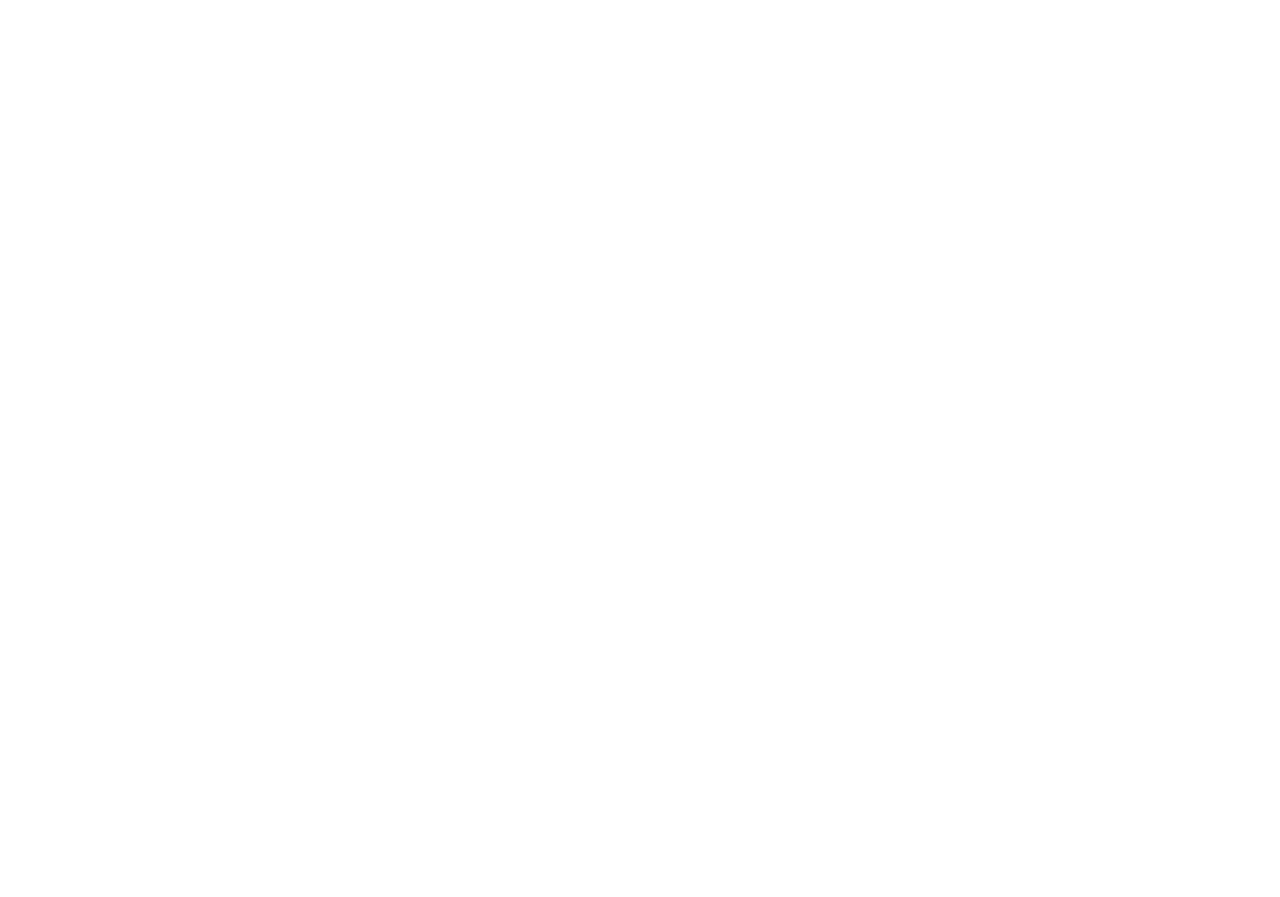
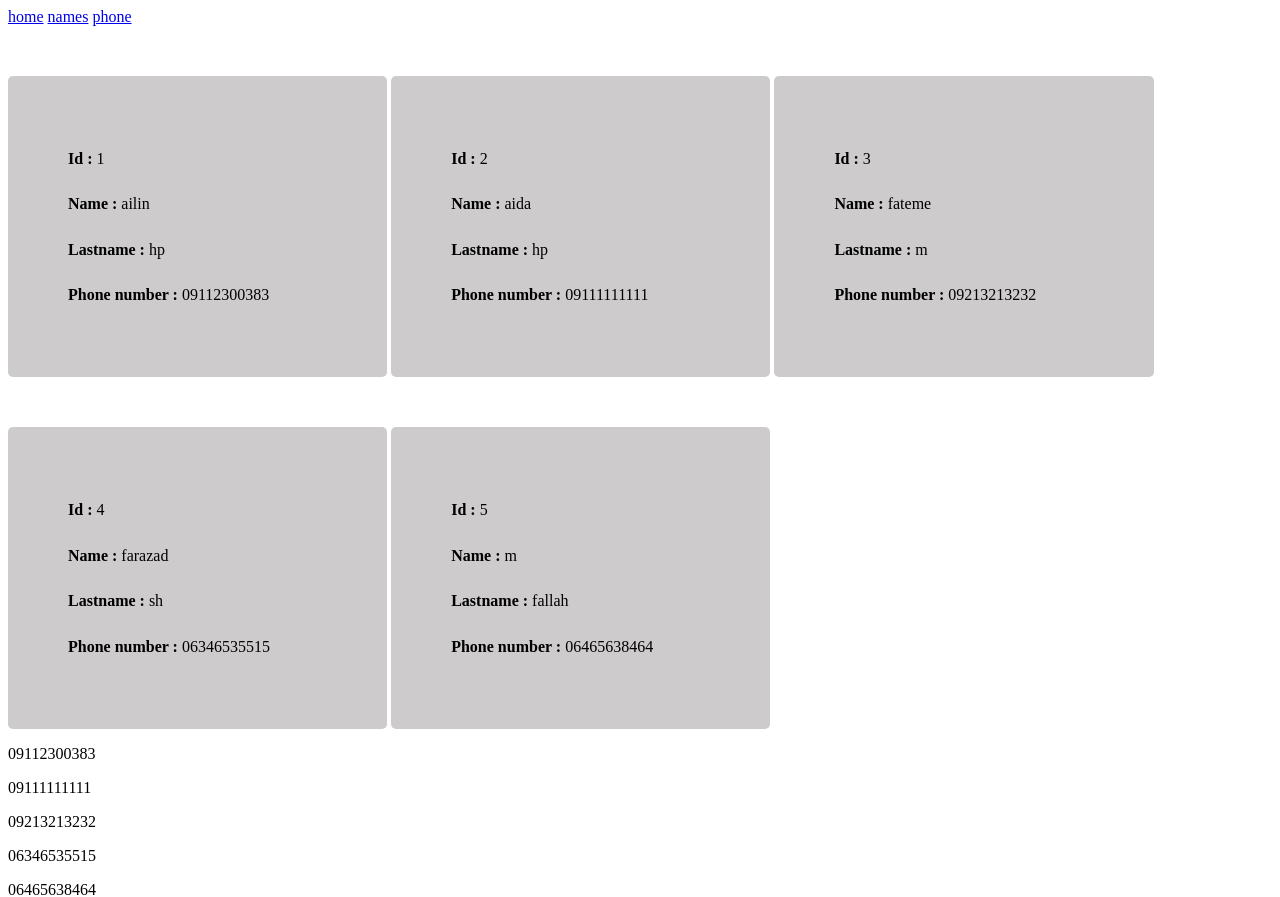
Before and after one commit to ailinhajipoor/hajihoseini, a Django app: page /phone/ in a window 1280 px wide. Before the commit the part shown is empty. Shown: the top 897 px of the page. Before the commit the page ends 800 px from the top, so only its background shows below. Run offline with Django 4.2, Linux system fonts and the light colour scheme; data comes from the database, SQL or seed files in the repository.

Commit message:
finilize hpproject

```diff
--- a/hpproject/people/templates/people/name_page.html
+++ b/hpproject/people/templates/people/name_page.html
@@ -1,7 +1,9 @@
 {% extends '_base.html' %}
 
 
-{% for i in data %}
+{% block content %}
+    {% for i in data %}
     <p>{{ i.name }}</p>
 
-{% endfor %}
+    {% endfor %}
+{% endblock %}
--- a/hpproject/people/templates/people/phone_page.html
+++ b/hpproject/people/templates/people/phone_page.html
@@ -0,0 +1,8 @@
+{% extends '_base.html' %}
+
+{% block content %}
+    {% for i in data %}
+        <p>{{ i.phone_number }}</p>
+    {% endfor %}
+
+{% endblock %}
--- a/hpproject/templates/_base.html
+++ b/hpproject/templates/_base.html
@@ -5,9 +5,9 @@
     <title>Home page</title>
 </head>
 <body>
-    <a href="#">home</a>
-    <a href="#">names</a>
-    <a href="#">phone</a>
+    <a href="{% url 'people_home' %}">home</a>
+    <a href="{% url 'people_name' %}">names</a>
+    <a href="{% url 'people_phone' %}">phone</a>
 <br>
         {% for i in data %}
             <div  style="background-color: #cdcbcb ;display: inline-block ;width: 30%;
```
